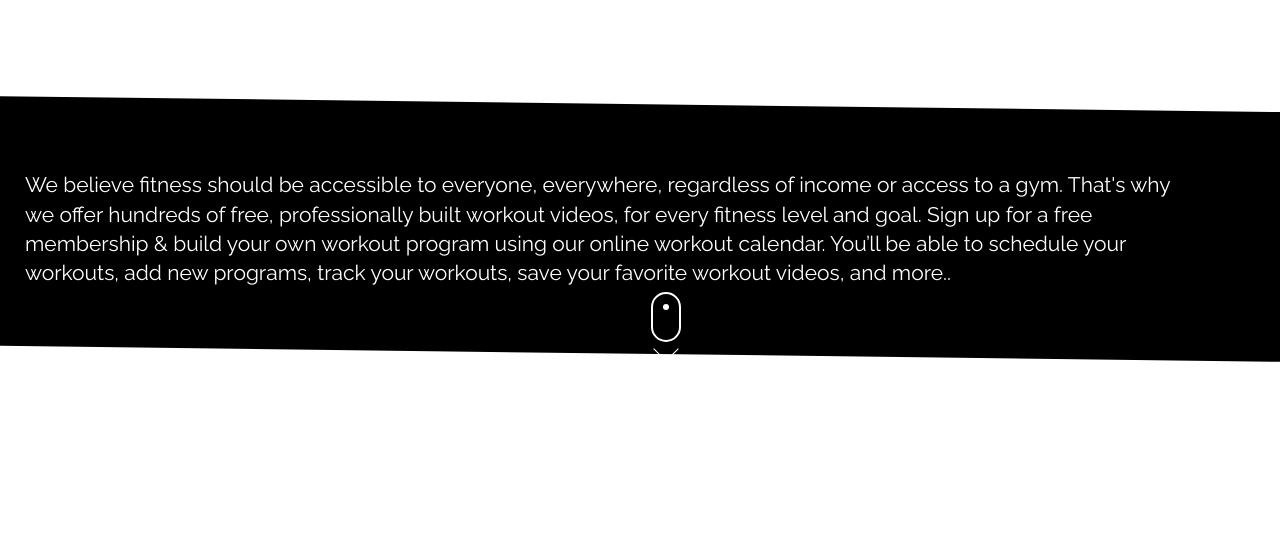
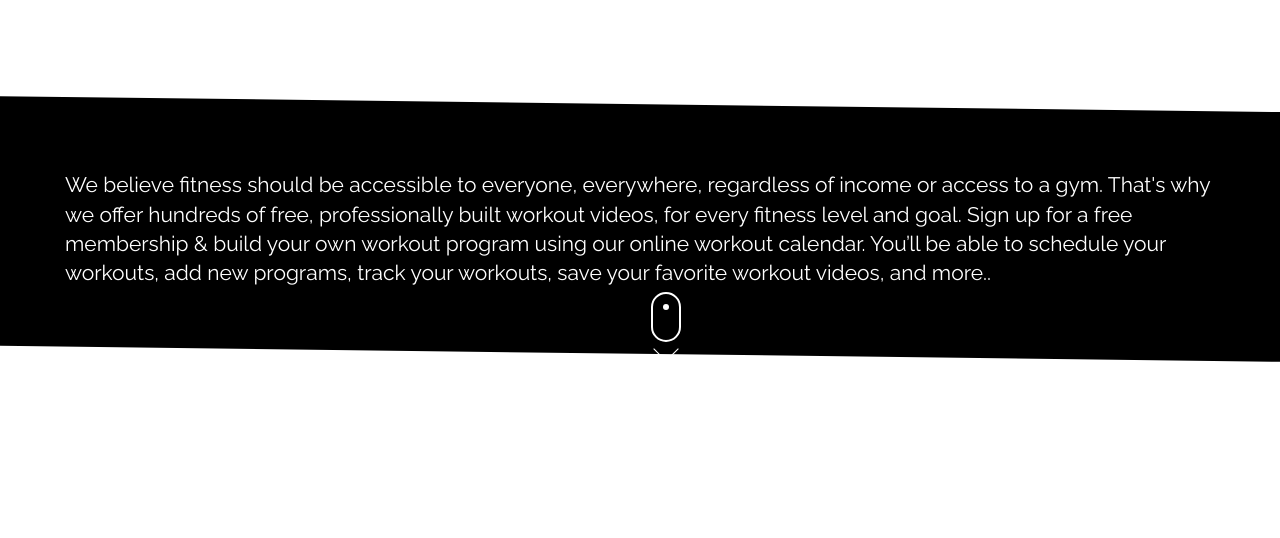
Before and after one commit to zakrza59/jfdd8-frontmeni, a PHP site: page / in a window 1280 px wide. Shown: the part 1326-1864 px from the top of the page. Run offline with PHP 8.4, Linux system fonts and the light colour scheme.

Commit message:
fixed text align

```diff
--- a/css/main.css
+++ b/css/main.css
@@ -93,8 +93,6 @@
     -webkit-filter: grayscale(100%);
     filter: grayscale(100%);
     -webkit-transition: .3s ease-in-out;
-    transition: .3s ease-in-out;
-
 }
 
 .members-photos:hover > img {
@@ -425,6 +423,7 @@
     max-width: 1200px;
     min-width: 300px;
     margin: 0 auto;
+    float: none;
 
 }
 
--- a/index.html
+++ b/index.html
@@ -158,14 +158,13 @@
         <figure class="members-photos"><img src="faces/2.jpg" class="img-circle member-photo" alt="Marcin Wiśniewski">
         </figure>
         <div class="social">
-          <a href="https://www.facebook.com/piotr.zakrzewski.14" target="_blank"><i
-            class="fa fa-facebook facebook-link"></i></a>
+          <a href="https://www.facebook.com/piotr.zakrzewski.14" target="_blank">
+            <i class="fa fa-facebook facebook-link"></i></a>
           <a href="https://github.com/wisniewskim" target="_blank"><i class="fa fa-github github-link"></i></a>
           <a href="https://www.facebook.com/piotr.zakrzewski.14" target="_blank"><i
             class="fa fa-linkedin linkedin-link"></i></a>
         </div>
       </div>
-
       <div class="col-xs-12 col-md-4 centruj">
         <h3 class="centruj">Piotr Zakrzewski</h3>
         <figure class="members-photos"><img src="faces/3.jpg" class="img-circle member-photo" alt="Piotr Zakrzewski">
```
